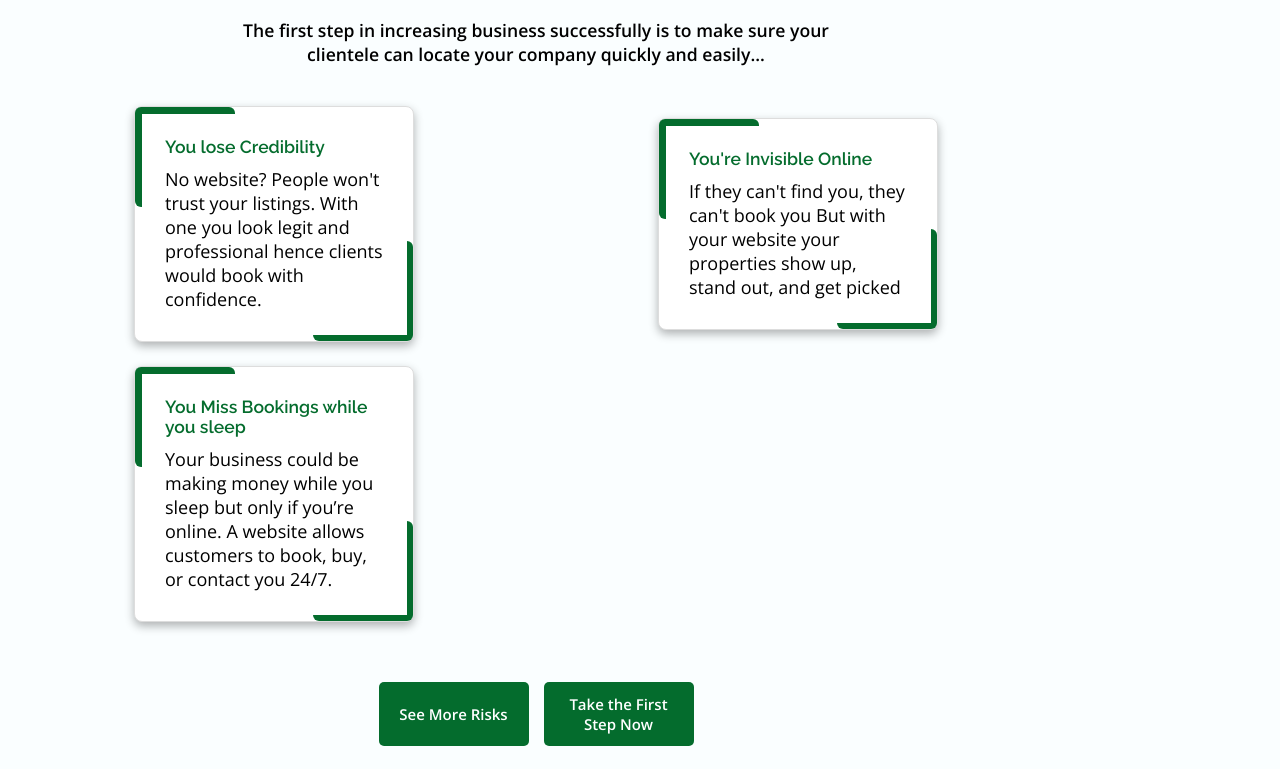
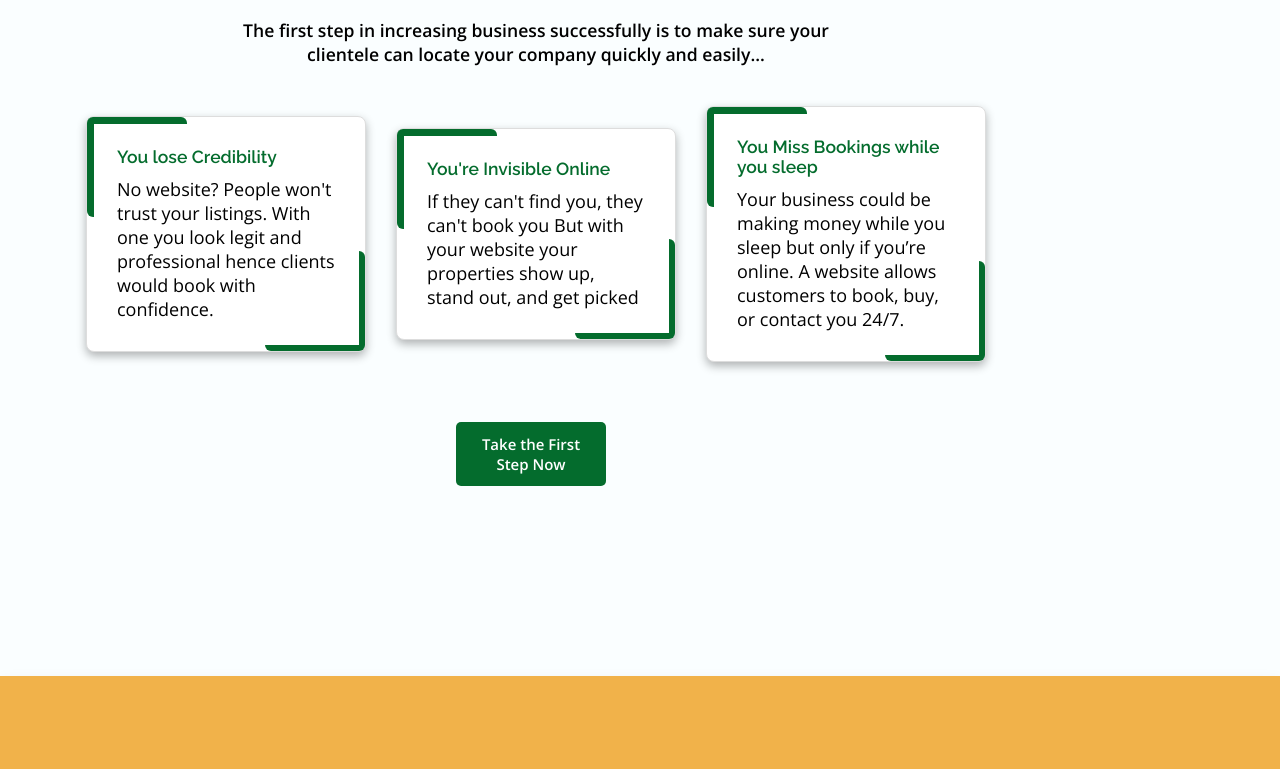
Before and after one commit to Wisdomchanix/Reevona, a React (Create React App) app in the folder reevona-website/: page / in a window 1280 px wide. Shown: the part 4802-5571 px from the top of the page. Built offline with nearby package versions, Linux system fonts and the light colour scheme.

Commit message:
Added transition to sp img

```diff
--- a/reevona-website/src/RiskSection.js
+++ b/reevona-website/src/RiskSection.js
@@ -103,7 +103,7 @@ const RiskSection = () => {
 
                 <div className="cta_container">
                     <button
-                        className="dropdown-btn"
+                        className="dropdown-btn show_more-btn"
                         onClick={() => setIsOpen(!isOpen)}> {isOpen ? "Hide Risks" : "See More Risks"}
                     </button>
                     <a href="#contact" className="cta-btn">Take the First Step Now</a>
--- a/reevona-website/src/index.css
+++ b/reevona-website/src/index.css
@@ -479,6 +479,9 @@ input {
   margin-bottom: 50px;
 }
 
+.sp_img:hover {
+  transform: scale(1.05);
+}
 
 
 
@@ -1669,9 +1672,7 @@ input {
     height: auto;
   }
 
-  /* .servicesButton_container{
-    display: none;
-  } */
+
 
   .chooseUs_container {
     display: grid;
@@ -1681,15 +1682,39 @@ input {
   }
 
 
-  .risks-container {
+  .risk-card{
+    /* width: 300px; */
+  }
+
+
+  .risks-container{
     display: grid;
     place-items: center;
     grid-template-columns: repeat(2, 1fr);
     gap: 1.5rem;
   }
 
+  .risks-container{
+    display: flex;
+    flex-direction: row;
+    align-items: center;
+    gap: 30px;
+    flex-wrap: wrap;
+    justify-content: center;
+  }
+
   .accordion {
-    display: block;
+    display: none !important;
+    display: flex;
+    flex-direction: row;
+    align-items: center;
+    gap: 30px;
+    flex-wrap: wrap;
+    justify-content: center;
+  }
+
+  .show_more-btn{
+    display: none !important;
   }
 
 
```
